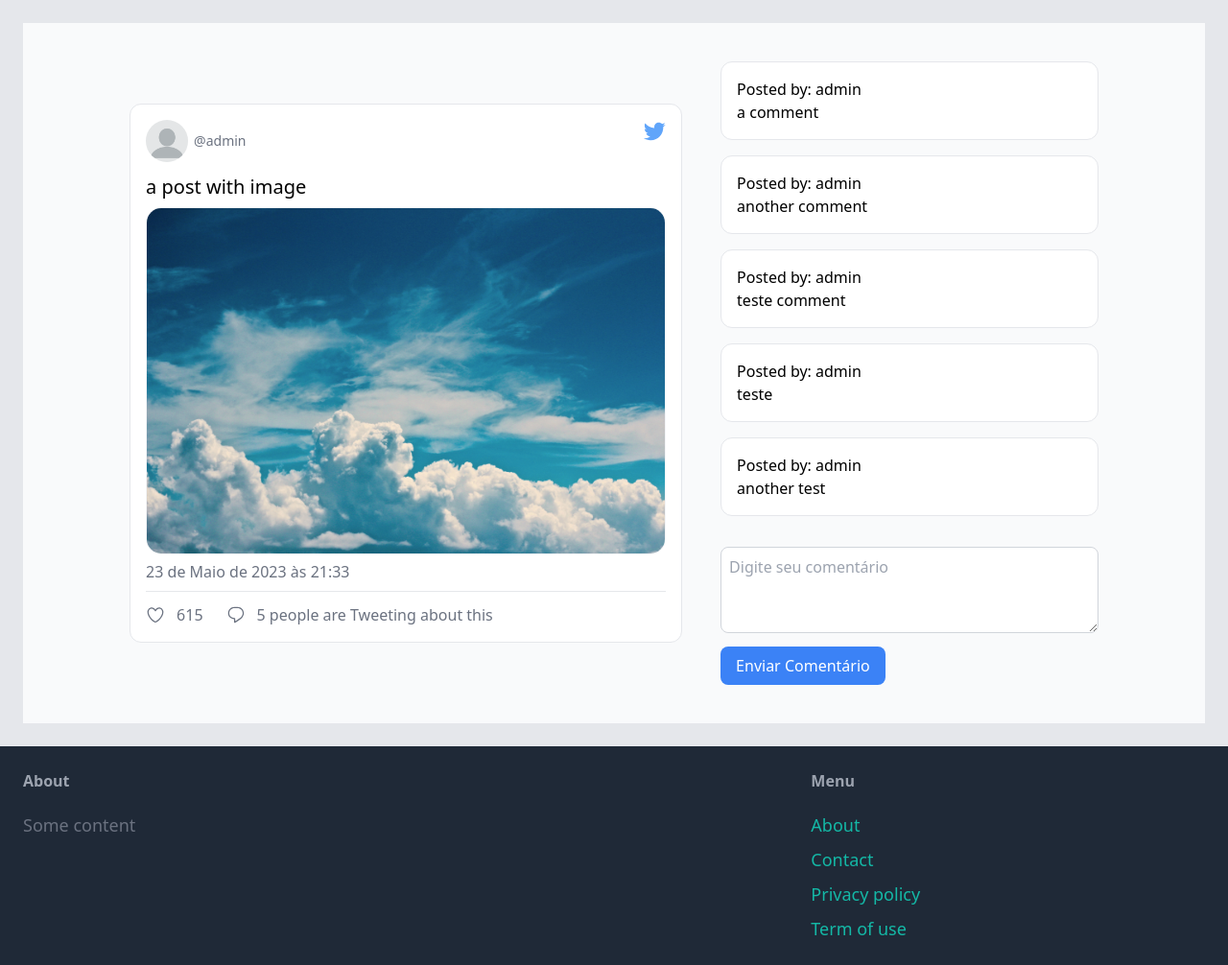
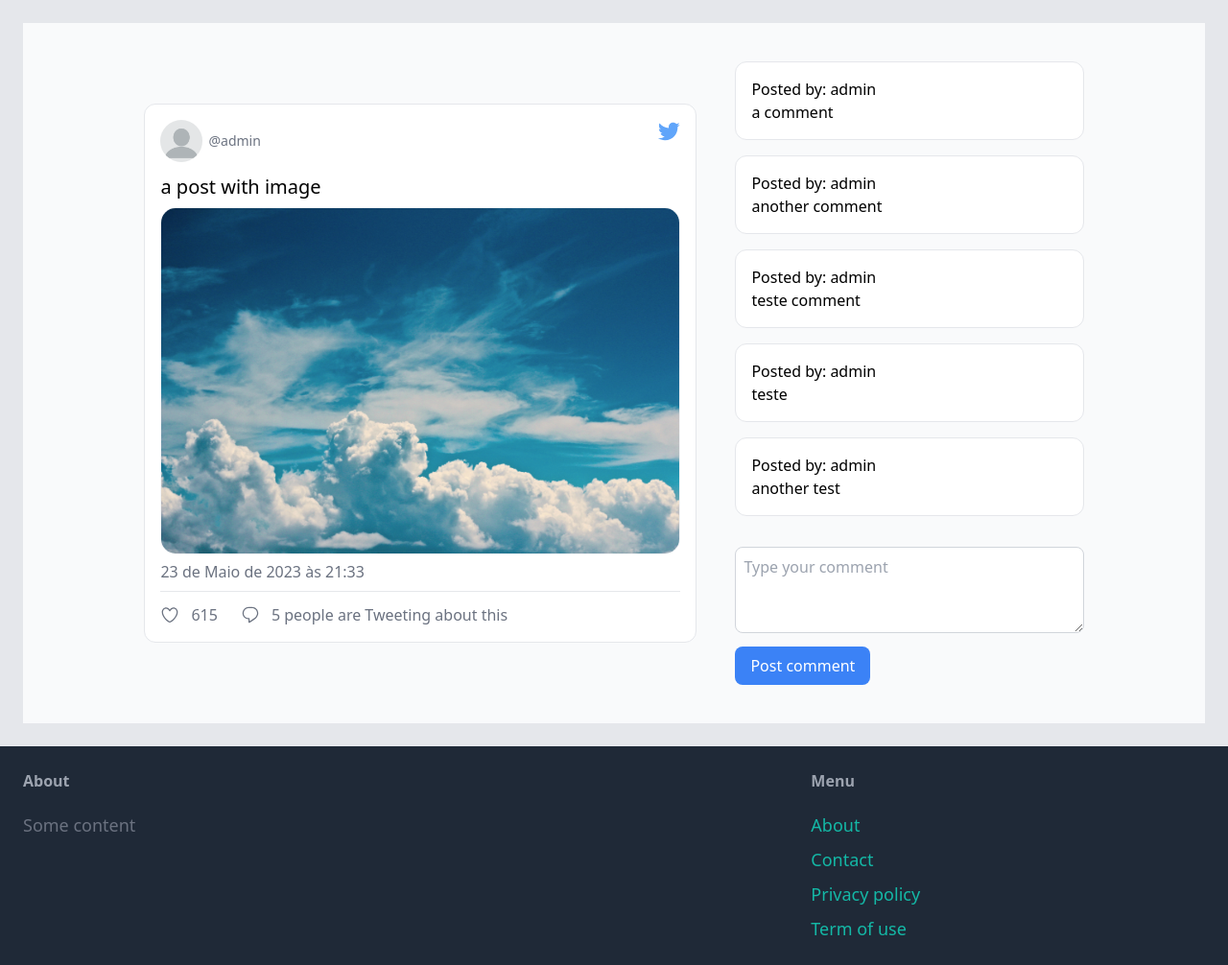
Before and after one commit to GabrielRodriguesMachado/social-media-app, a Django app: page /post/2/ in a window 1280 px wide. Shown: the part 77-1083 px from the top of the page at 96% size. Run offline with Django 4.2, Linux system fonts and the light colour scheme; data comes from the database, SQL or seed files in the repository; some libraries are stand-ins or nearby versions.

Commit message:
corrigido texto do placeholder e botão

```diff
--- a/social_media_app/post/templates/post/detail.html
+++ b/social_media_app/post/templates/post/detail.html
@@ -40,10 +40,9 @@
       </div>
     {% endfor %}
   <form method="POST" action="{% url 'post:add_comment' post.pk %}" class="mt-4">
-  {% comment %} <form action="" method="post" class="mt-4"> {% endcomment %}
     {% csrf_token %}
-    <textarea name="content" class="border border-gray-300 rounded-lg p-2 w-full" rows="3" placeholder="Digite seu comentário"></textarea>
-    <button type="submit" class="bg-blue-500 text-white px-4 py-2 rounded-lg mt-2">Enviar Comentário</button>
+    <textarea name="content" class="border border-gray-300 rounded-lg p-2 w-full" rows="3" placeholder="Type your comment"></textarea>
+    <button type="submit" class="bg-blue-500 text-white px-4 py-2 rounded-lg mt-2">Post comment</button>
   </form>
   </div>
 </div>
```
